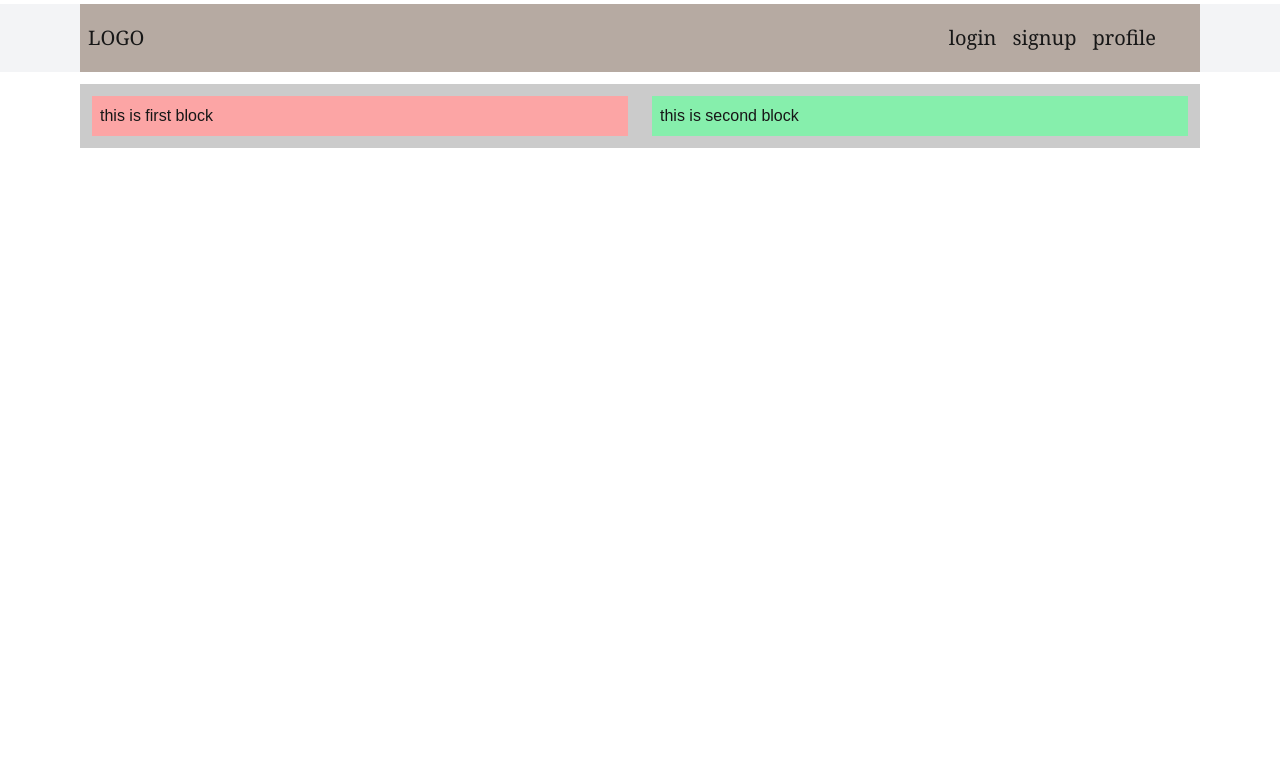
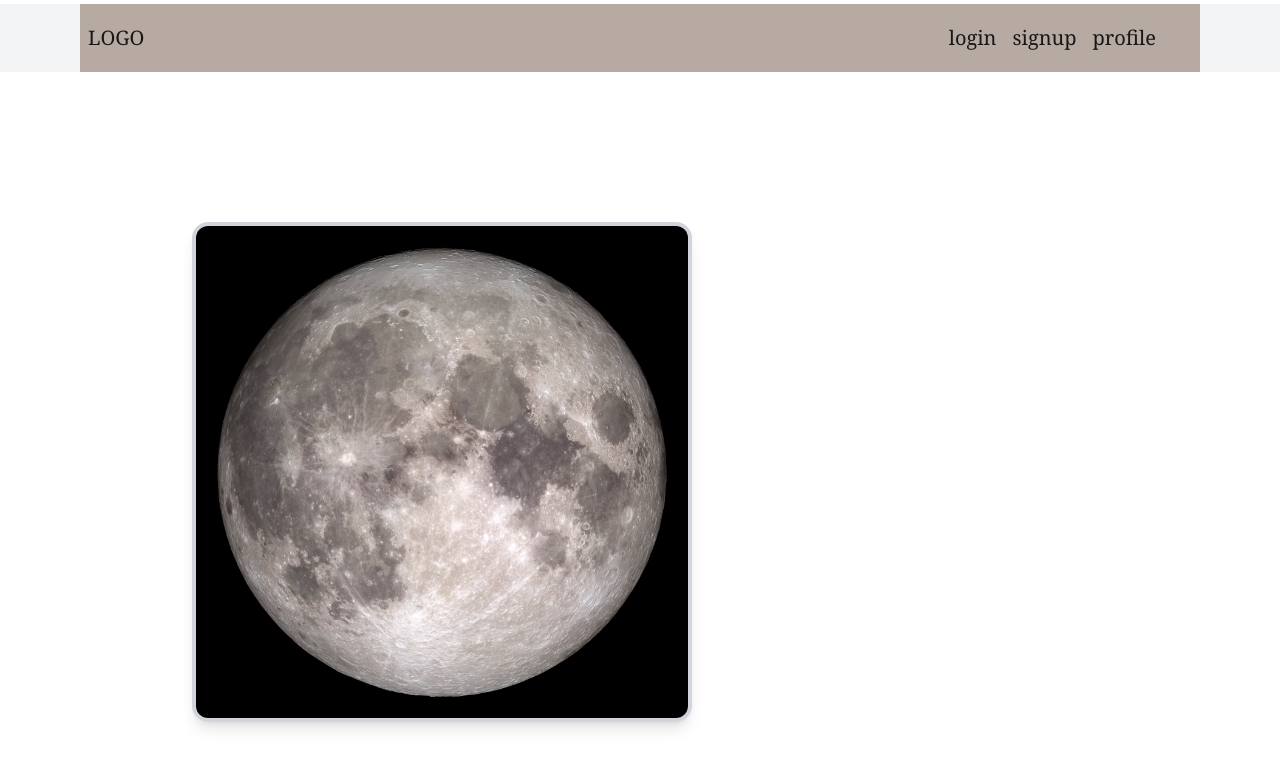
Before and after one commit to sameerbhatta13/NextJsBlog, a Next.js app: page / in a window 1280 px wide. Shown: the top 768 px of the page. Built offline with nearby package versions, Linux system fonts and the light colour scheme.

Commit message:
change in image

```diff
--- a/src/app/page.js
+++ b/src/app/page.js
@@ -1,28 +1,19 @@
-
 import Image from "next/image";
 import Navbar from "./components/Navbar";
-
 
 export default function Home() {
   return (
     <>
-      {/* <Navbar /> */}
-      <div>
-
-        <div className="bg-[#CBCBCB] mx-20 my-3">
-          <div className="grid grid-cols-4">
-            <div className=" bg-red-300 grid col-span-2 p-2 m-3 ">
-              <h1>
-                this is first block
-              </h1>
-            </div>
-            <div className="bg-green-300 grid col-span-2 p-2 m-3">
-              <h1>this is second block</h1>
-            </div>
-          </div>
-
+      <div className=" mx-20 flex justify-center items-center h-screen">
+        <div className="w-[100%] max-w-4xl"> {/* Controls width */}
+          <Image
+            src="/moon.jpg"
+            alt="Moon"
+            width={500}
+            height={500}
+            className="rounded-2xl shadow-lg border-4 border-gray-300 transition-transform hover:scale-105"
+          />
         </div>
-
       </div>
     </>
   );
```
Also changed, not shown: public/moon.jpg (added).
